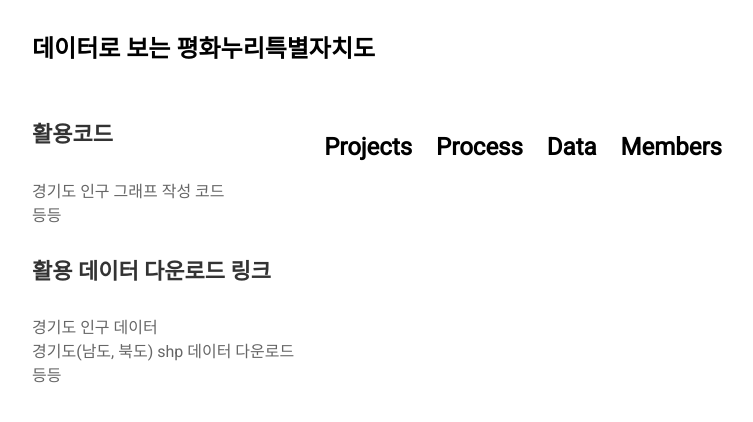
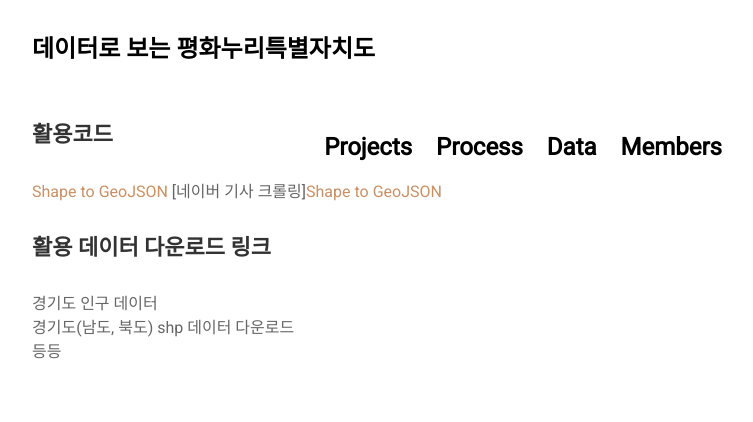
Before and after one commit to jinuew/SICM2002-6, a Jekyll site: the page built from pages/about.md, in a window 1280 px wide. Shown: the top 422 px of the page, without its empty margins (263-1016 px from the left). Built offline with Jekyll 4.4.1, drawn with Linux system fonts in a browser that asks for light colours; nearby versions of some CDN libraries.

Commit message:
Update about.md

```diff
--- a/pages/about.md
+++ b/pages/about.md
@@ -6,8 +6,8 @@ permalink: /about
 
 #### 활용코드
 
-경기도 인구 그래프 작성 코드<br>
-등등
+[Shape to GeoJSON](https://github.com/jinuew/sicm2002-6/blob/main/assets/Code/Shape_to_GeoJSON.ipynb)
+[네이버 기사 크롤링][Shape to GeoJSON](https://github.com/jinuew/sicm2002-6/blob/main/assets/Code/네이버기사 크롤링.ipynb)
 
 #### 활용 데이터 다운로드 링크
 
```
